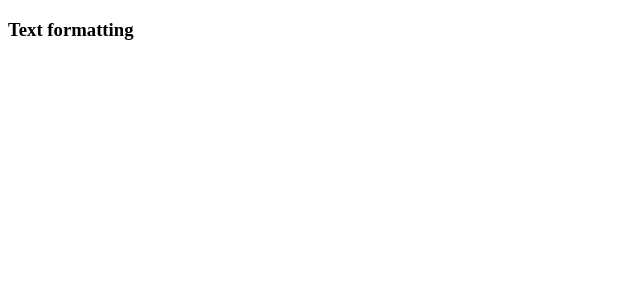
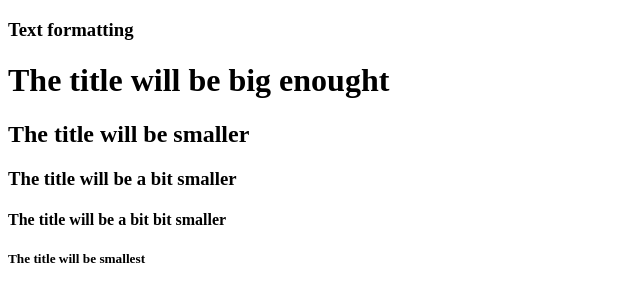
Before and after one commit to web-js-jme/vcs-web, a plain HTML site: page 1 Lecture/format-text.html in a window 1280 px wide. Shown: the whole page, without its empty margins (0-640 px from the left). Drawn offline with Linux system fonts and the light colour scheme.

Commit message:
format text added

```diff
--- a/1 Lecture/format-text.html
+++ b/1 Lecture/format-text.html
@@ -6,5 +6,10 @@
     </head>
     <body>
         <h3>Text formatting </h3>
+        <h1>The title will be big enought</h1>
+        <h2>The title will be smaller</h2>
+        <h3>The title will be a bit smaller</h3>
+        <h4>The title will be a bit bit smaller</h4>
+        <h5>The title will be smallest</h5>
     </body>
 </html>
```
Also changed, not shown: 1 Lecture/add-link.html (+1 -1 lines).
